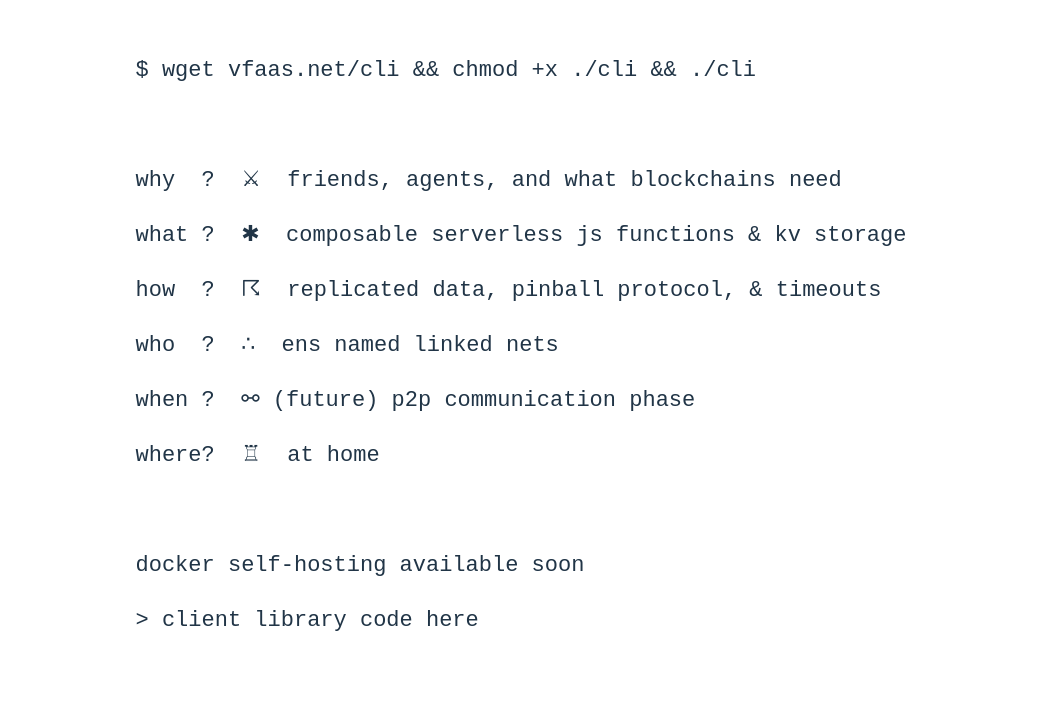
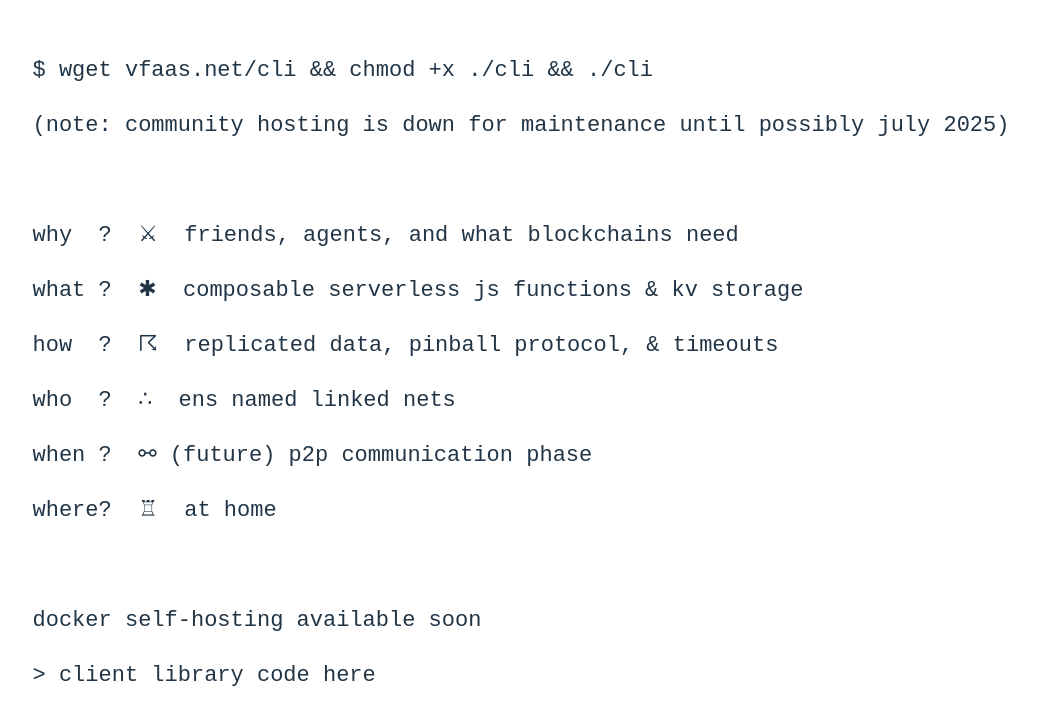
Before and after one commit to moskalyk/vfaas.net, a React (Vite) app: page / in a window 1280 px wide. Shown: the part 122-846 px from the top of the page, without its empty margins (119-1156 px from the left). Before the commit the page ends 825 px from the top, so only its background shows below. Built offline with nearby package versions, Linux system fonts and the light colour scheme.

Commit message:
adding statment about being down for maintenance

```diff
--- a/src/App.tsx
+++ b/src/App.tsx
@@ -109,6 +109,7 @@
       <p className={cloud ? 'cloud': ''} style={{opacity: 1}}>☁︎ there is no cloud </p>
       <br/>
       <p>$ wget vfaas.net/cli && chmod +x ./cli && ./cli</p>
+      <p>(note: community hosting is down for maintenance until possibly july 2025)</p>
       <br/>
       <p className='why'>why  &nbsp;? &nbsp;⚔︎ &nbsp;friends, agents, and what blockchains need</p>
       <p className='what'>what ? &nbsp;✱ &nbsp;composable serverless js functions & kv storage</p>
```
